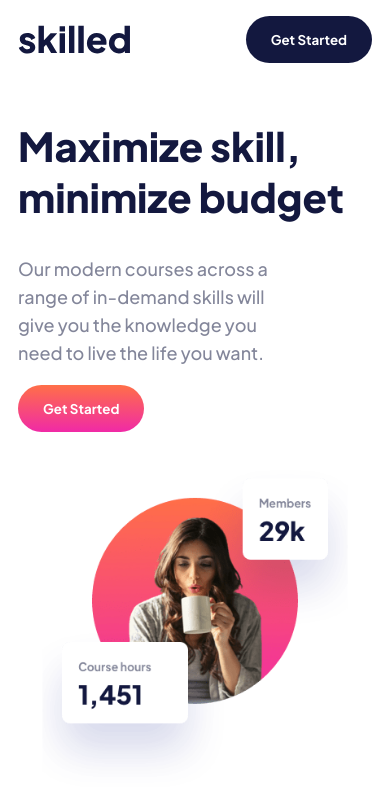
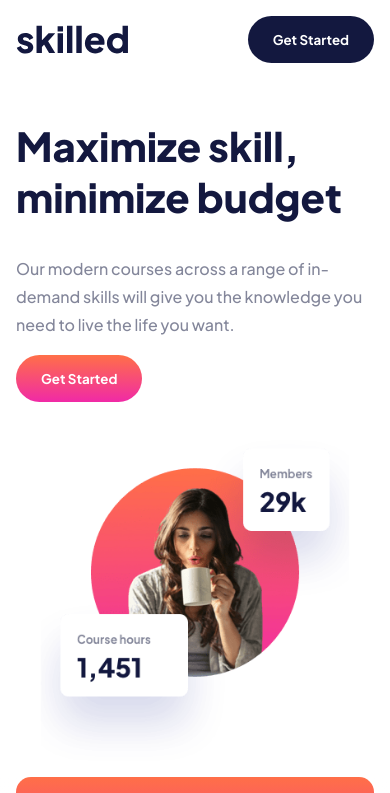
Before and after one commit to Nabsteur/skilled-elearning-landing-page, a plain HTML site: page index.html in a window 390 px wide. Shown: the top 793 px of the page. Drawn offline with Linux system fonts and the light colour scheme.

Commit message:
Responsive mobile optimization

```diff
--- a/css/styles.css
+++ b/css/styles.css
@@ -290,17 +290,23 @@ footer {
  }
  @media all and (max-width: 480px) {
     header {
-        padding: 16px 18px;
+        padding: 16px 16px;
     }
     h1 {
         font-size: 40px;
         line-height: 51px;
     }
+    p {
+        font-size: 16px;
+    }
     #title-section {
-        padding: 2% 18px;
+        padding: 2% 16px;
         display: block;
     }
     .title-container {
+        width: 100%;
+    }
+    .title-container p {
         width: 100%;
     }
     .title-image-container {
@@ -314,7 +320,7 @@ footer {
     }
     #card-section {
         background-image: linear-gradient(#fff, #F0F1FF);
-        padding: 0 18px 80px 18px;
+        padding: 0 16px 80px 16px;
     }
     .card-content {
         margin: 0;
```
Also changed, not shown: assets/skilled-elearning-landing-page-mobile.png.
